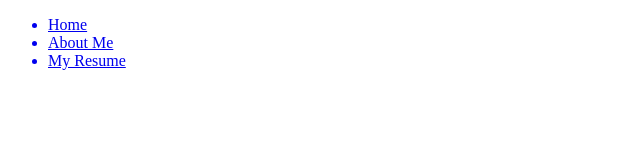
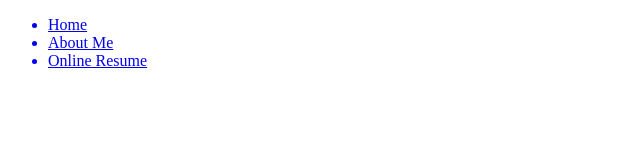
Before and after one commit to CCPS376607/CCPS376607.github.io, a plain HTML site: page index.html in a window 1280 px wide. Shown: the full height of the page, 0-640 px from the left. Drawn offline with Linux system fonts and the light colour scheme.

Commit message:
Update index.html

```diff
--- a/index.html
+++ b/index.html
@@ -9,7 +9,7 @@
       <ul>
         <a href='./index.html'><li>Home</li></a>
           <a href='./aboutme.html'><li>About Me</li></a>
-          <a href='./onilneresume.pdf' target='_blank'><li>My Resume</li><a>
+          <a href='./onilneresume.pdf' target='_blank'><li>Online Resume</li><a>
           </ul>
           </nav>
           </header>
```
